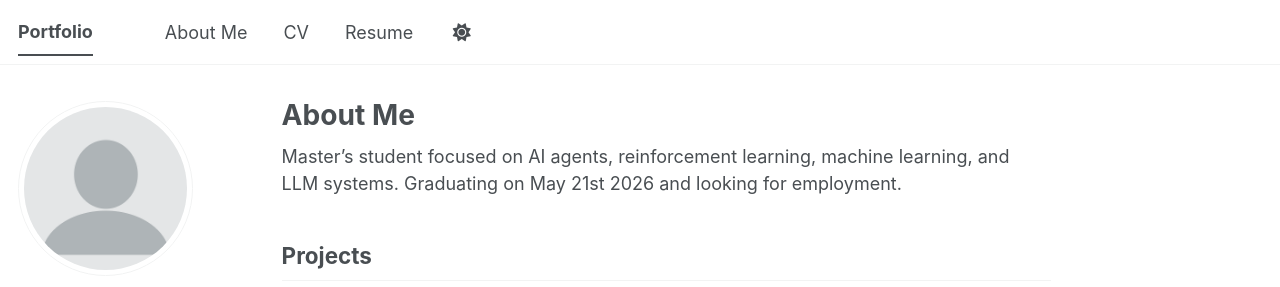
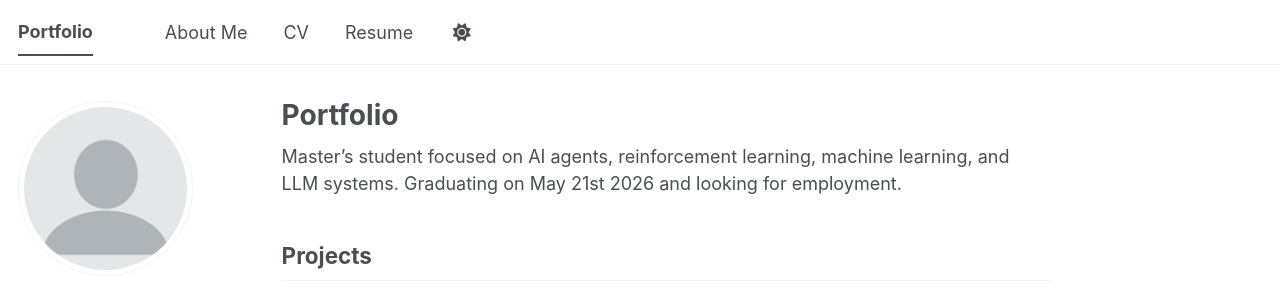
Before and after one commit to Roogard/Roogard.github.io, a Jekyll site: the page built from _pages/about.md, in a window 1280 px wide. Shown: the top 287 px of the page. Built offline with Jekyll 4.4.1, drawn with Linux system fonts in a browser that asks for light colours; a script bundle is joined from its source files by our own code; library files that are not in the unit come from our copies.

```diff
--- a/_pages/about.md
+++ b/_pages/about.md
@@ -1,11 +1,11 @@
 ---
 permalink: /
-title: "About Me"
+title: "Portfolio"
 author_profile: true
 redirect_from:
   - /about/
   - /about.html
-  - /aboutme/
+
 ---
 
 Master’s student focused on AI agents, reinforcement learning, machine learning, and LLM systems. Graduating on May 21st 2026 and looking for employment.
```
Also changed, not shown: _aboutme/me.md (+2 -0 lines).
